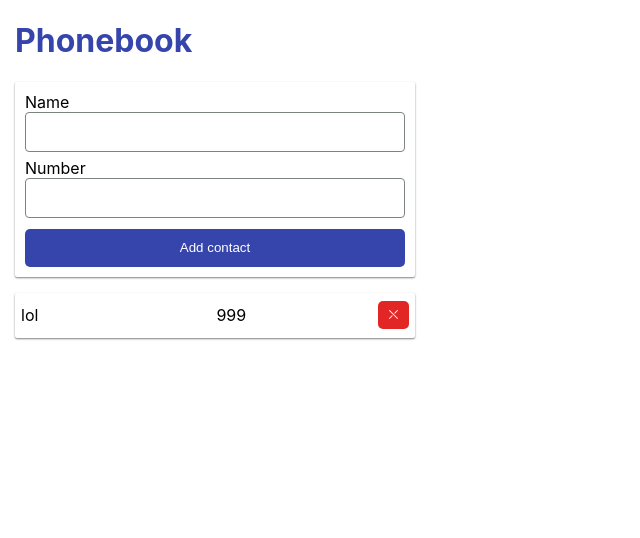
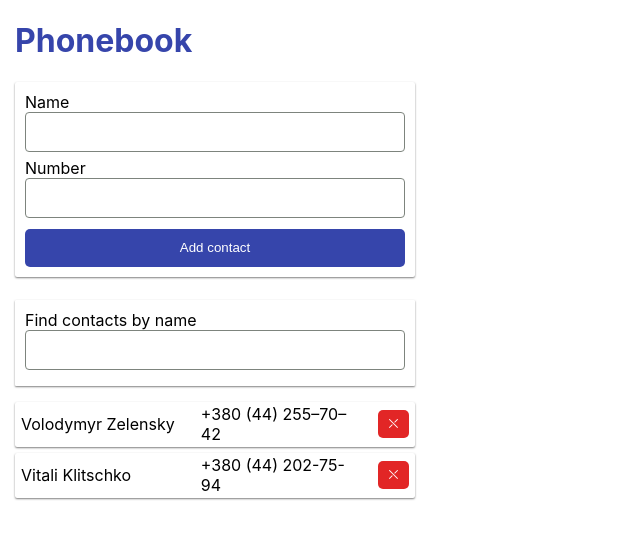
Before and after one commit to erastfandorin/goit-react-hw-02-phonebook, a React (Create React App) app: page / in a window 1280 px wide. Shown: the top 538 px of the page, without its empty margins (0-640 px from the left). Built offline with nearby package versions, Linux system fonts and the light colour scheme.

Commit message:
feat: addTestContacts

```diff
--- a/src/components/App.js
+++ b/src/components/App.js
@@ -16,6 +16,15 @@ class App extends Component {
     const parseContacts = JSON.parse(getContacts);
     if (parseContacts) {
       addContactWithLocalhost(parseContacts);
+    }
+    // addTestContacts
+    const testContacts = [
+      { id: 1, name: 'Volodymyr Zelensky', number: '+380 (44) 255–70–42' },
+      { id: 2, name: 'Vitali Klitschko', number: '+380 (44) 202-75-94' },
+    ];
+    if (localStorage.getItem('teatContactOn') !== 'true') {
+      addContactWithLocalhost(testContacts);
+      localStorage.setItem('teatContactOn', true);
     }
     this.loadLogo = true;
   }
--- a/src/components/ContactList/Contact/Contact.module.css
+++ b/src/components/ContactList/Contact/Contact.module.css
@@ -13,11 +13,11 @@
 }
 
 .contactListItemName {
-  width: 30%;
+  width: 42%;
 }
 
 .contactListItemNumber {
-  width: 20%;
+  width: 40%;
 }
 
 .buttonDelete {
--- a/src/redux/contactsReduser.js
+++ b/src/redux/contactsReduser.js
@@ -2,7 +2,7 @@ import { combineReducers } from 'redux';
 import { createReducer } from '@reduxjs/toolkit';
 import * as contactsActions from './contactsActions';
 
-const contactsReducer = createReducer([{ id: 1, name: 'lol', number: '999' }], {
+const contactsReducer = createReducer([], {
   [contactsActions.addContact]: (state, action) => [action.payload, ...state],
   [contactsActions.addContactWithLocalhost]: (state, action) => [
     ...action.payload,
```
Also changed, not shown: 2 other files (tests, documents, lock files or other folders).
